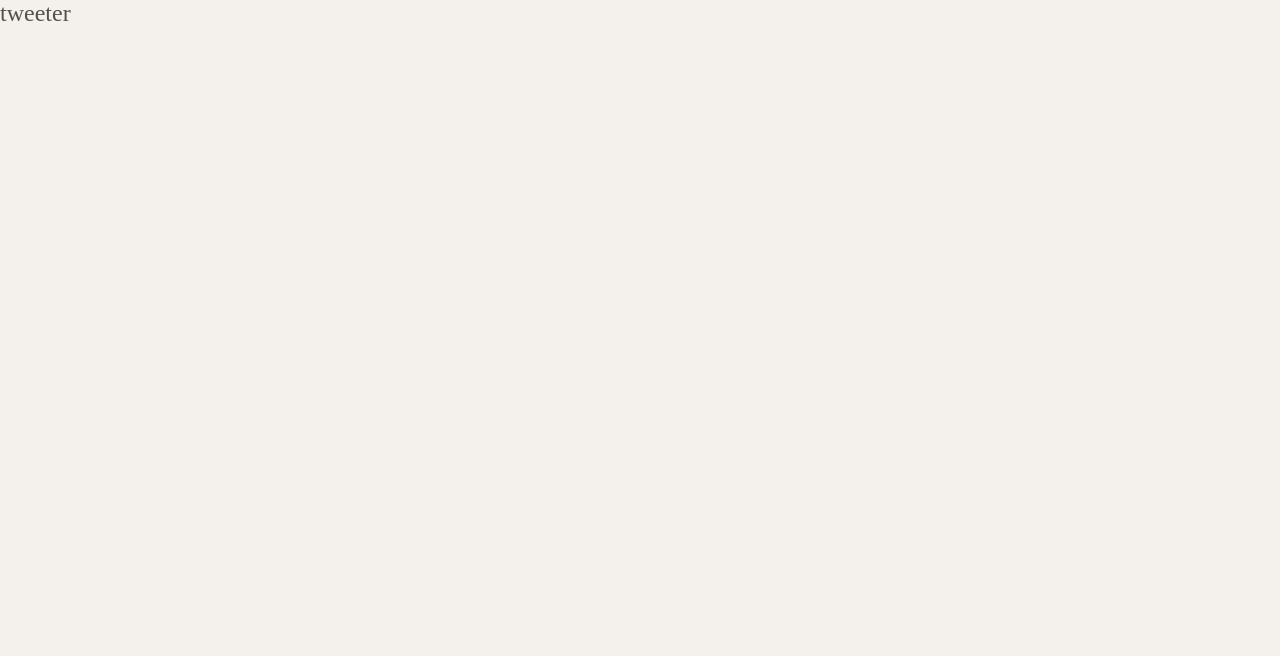
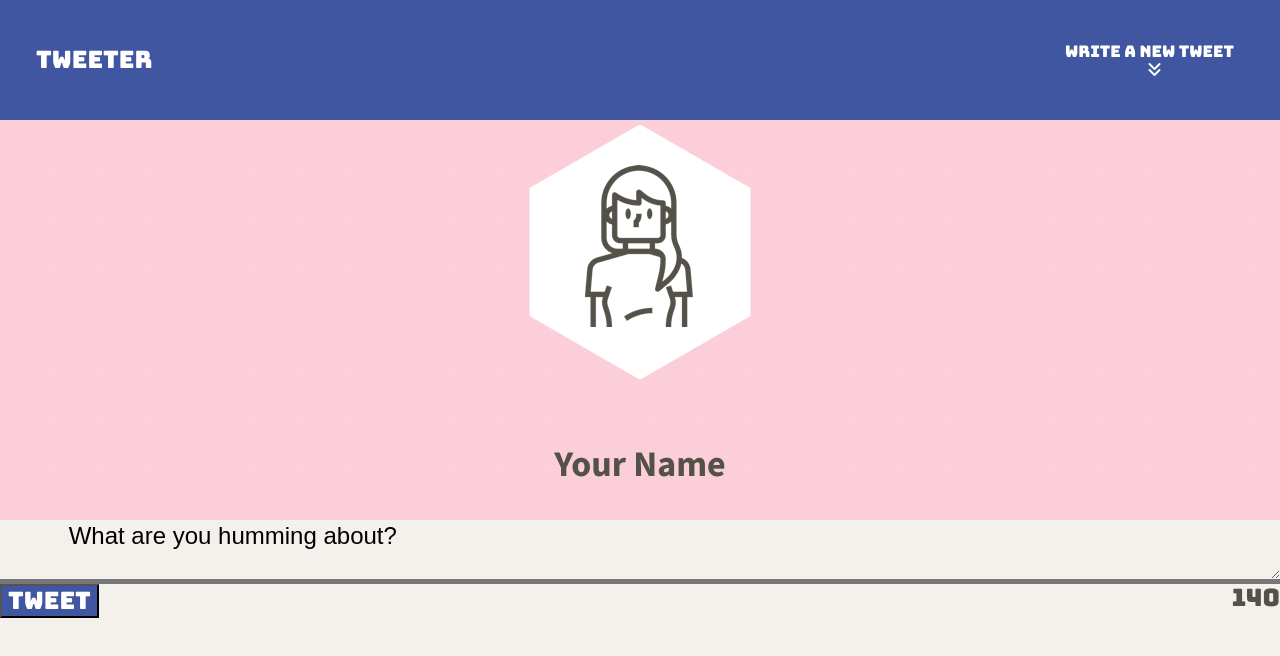
Before and after one commit to erinrinv/Tweeter, a website: page public/index.html in a window 1280 px wide. Drawn offline with nearby package versions, Linux system fonts and the light colour scheme.

Commit message:
Created new-tweet.css, nav.css appily settings for those. added background color for the nav and create web form and put them in their own divs for css

```diff
--- a/public/index.html
+++ b/public/index.html
@@ -9,21 +9,69 @@
 
     <!-- App CSS -->
     <link rel="stylesheet" href="/styles/layout.css" type="text/css" />
+    <link rel="stylesheet" href="styles/nav.css">
+    <link rel="stylesheet" href="styles/header.css">
+    <link rel="stylesheet" href="/styles/new-tweet.css" type="text/css" />
+
+
+    <!-- Google Fonts-->
+    <link rel="preconnect" href="https://fonts.googleapis.com">
+    <link rel="preconnect" href="https://fonts.gstatic.com" crossorigin>
+    <link href="https://fonts.googleapis.com/css2?family=Bungee&family=Source+Sans+3:ital,wght@0,200..900;1,200..900&display=swap" rel="stylesheet">
+    <link rel="stylesheet" href="https://cdnjs.cloudflare.com/ajax/libs/font-awesome/6.5.1/css/all.min.css" integrity="sha512-DTOQO9RWCH3ppGqcWaEA1BIZOC6xxalwEsw9c2QQeAIftl+Vegovlnee1c9QX4TctnWMn13TZye+giMm8e2LwA==" crossorigin="anonymous" referrerpolicy="no-referrer" />
 
     <!-- External JS -->
     <script src="https://ajax.googleapis.com/ajax/libs/jquery/3.4.1/jquery.min.js"></script>
 
     <!-- App JS -->
     <script type="text/javascript" src="/scripts/client.js"></script>
+
+
   </head>
 
   <body>
     <!-- Top nav bar (fixed) -->
     <nav>
       <span>tweeter</span>
+    <div class ="newTweetText">
+      <span class ="new-tweet-text">Write a new tweet</span>
+      <i class=" fas fa-angle-double-down"></i>
+    </div>
+
     </nav>
+    <header>
+      <div>
+          <img src="/images/profile-hex.png">
+      </div>
+      <br>
+      <div>
+          <h2>Your Name</h2>
+      </div>
+  </header>
 
-    <!-- Page-specific (main) content here -->
-    <main class="container"></main>
+  <main class="container">
+    <section class="new-tweet">
+
+      <form class = tweetform action="/tweets/" method="POST">
+
+        <div class="tweetBox">
+         <label for="tweet-text"></label>
+         <textarea name="text" id="tweet-text">
+          What are you humming about?
+         </textarea>
+       </div>
+
+        <div class="tweetCounter">
+          <button class="tweetbutton" type="submit">
+            Tweet
+          </button>
+          <output name="counter" class="counter" for="tweet-text">140</output>
+        </div>
+
+      </form>
+    </section>
+  <!-- Additional content can go here -->
+</main>
+
   </body>
 </html>
--- /dev/null
+++ b/public/styles/header.css
@@ -0,0 +1,24 @@
+/* header.css */
+
+header {
+  display: flex;
+  height: 400px;
+  justify-content: center;
+  flex-direction: column;
+  align-items: center;
+  background-color: #ffd1dc;
+  background-image: url('/images/ag-square.png');
+  z-index: -1;
+
+
+  align-items: center; /* Center horizontally */
+}
+
+.avatar {
+  margin-bottom: 20px; /* Add space between avatar and name */
+}
+
+.name {
+  display:flex;
+
+}
--- a/public/styles/layout.css
+++ b/public/styles/layout.css
@@ -18,7 +18,19 @@ body {
   color: #545149;
   background-color: #f4f1ec;
   font-size: 24px;
+  font-family: 'Source Sans 3', sans-serif;
 }
+
+nav .logo {
+  font-family: 'Bungee', sans-serif; /* Specify Bungee font for the Tweeter logo in the nav */
+}
+
+main {
+  width: 90%;
+  margin: 0 auto;
+  background-color: #f4f1ec;
+}
+
 
 /*
  * Additional CSS can be defined below or in other CSS files, as per instructions
--- /dev/null
+++ b/public/styles/nav.css
@@ -0,0 +1,27 @@
+nav {
+  height: 120px;
+  width: 100%;
+  background-color: #4056A1;
+  color: #FFFFFF;
+  padding: 0 1.5em; /* 1.5ems of space on the right and left */
+  display: flex;
+  justify-content: space-between;
+  align-items: center;
+  z-index: 5;
+}
+
+
+nav span {
+  font-family: 'Bungee', sans-serif;
+}
+
+.newTweetText {
+  display: flex;
+  flex-direction: column;
+  align-items: center;
+  font-size: medium;
+}
+
+.new-tweet-text {
+  margin-right: 10px; /* Add some spacing between text and icon */
+}
--- /dev/null
+++ b/public/styles/new-tweet.css
@@ -0,0 +1,32 @@
+.tweetBox {
+  display: flex;
+  flex-direction: column;
+  justify-content: center;
+  font-family: SourceSansPro, sans-serif;
+}
+.tweetCounter {
+  display: flex;
+  justify-content: space-between;
+  font-family: Bungee, sans-serif;
+}
+.tweetbutton {
+  background-color: #4056a1;
+  color: white;
+}
+textarea {
+  outline: none;
+  border-bottom-width: thick;
+  border-top-width: 0;
+  border-left-width: 0;
+  border-right-width: 0;
+  background-color: transparent;
+}
+.tweetform {
+  width: 100%;
+}
+.container {
+  width: 100%;
+}
+.new-tweet {
+  width: 100%;
+}
```
Also changed, not shown: server/data-files/initial-tweets.json (+5 -5 lines), public/images/ag-square.png (added), 2 other files.
